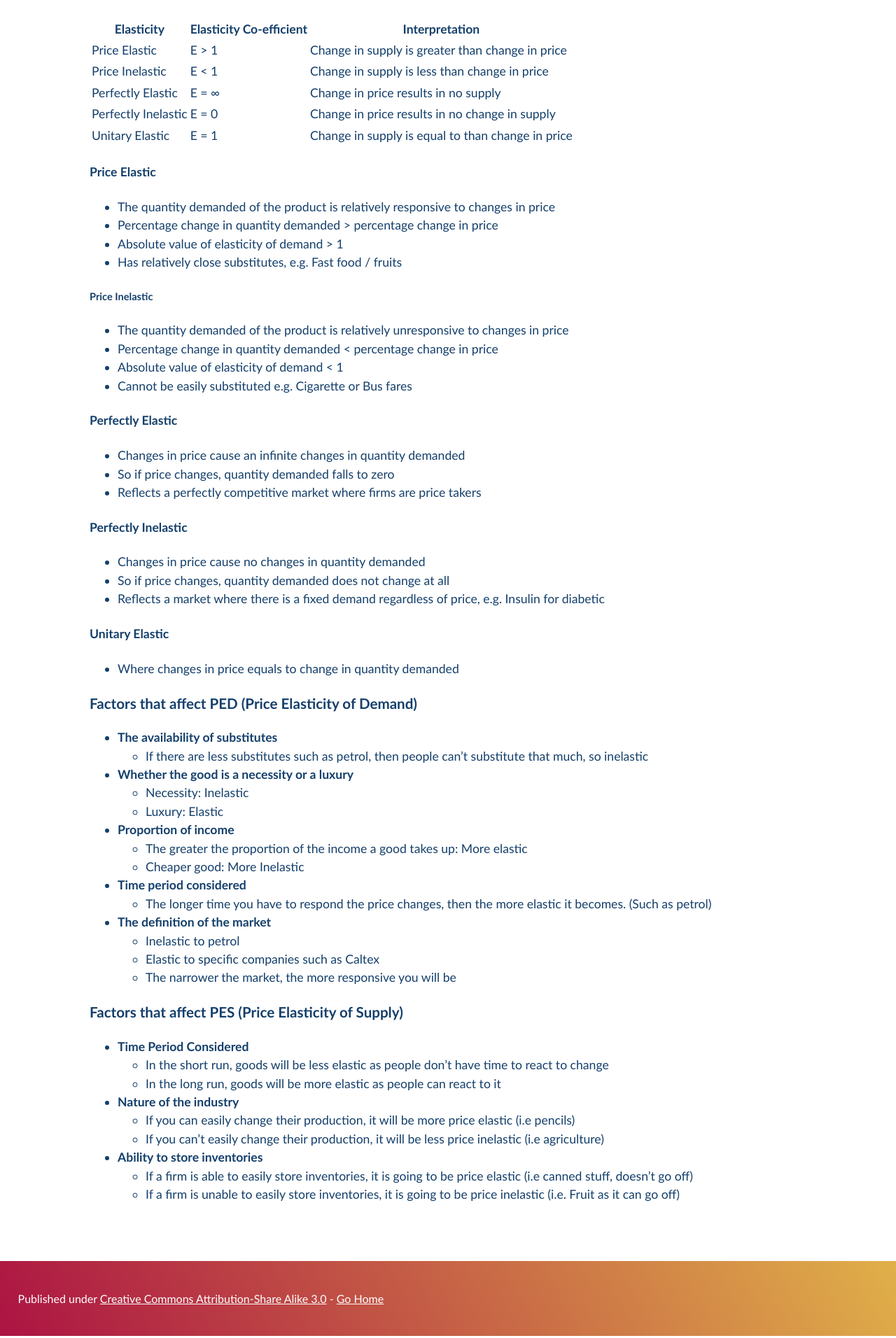
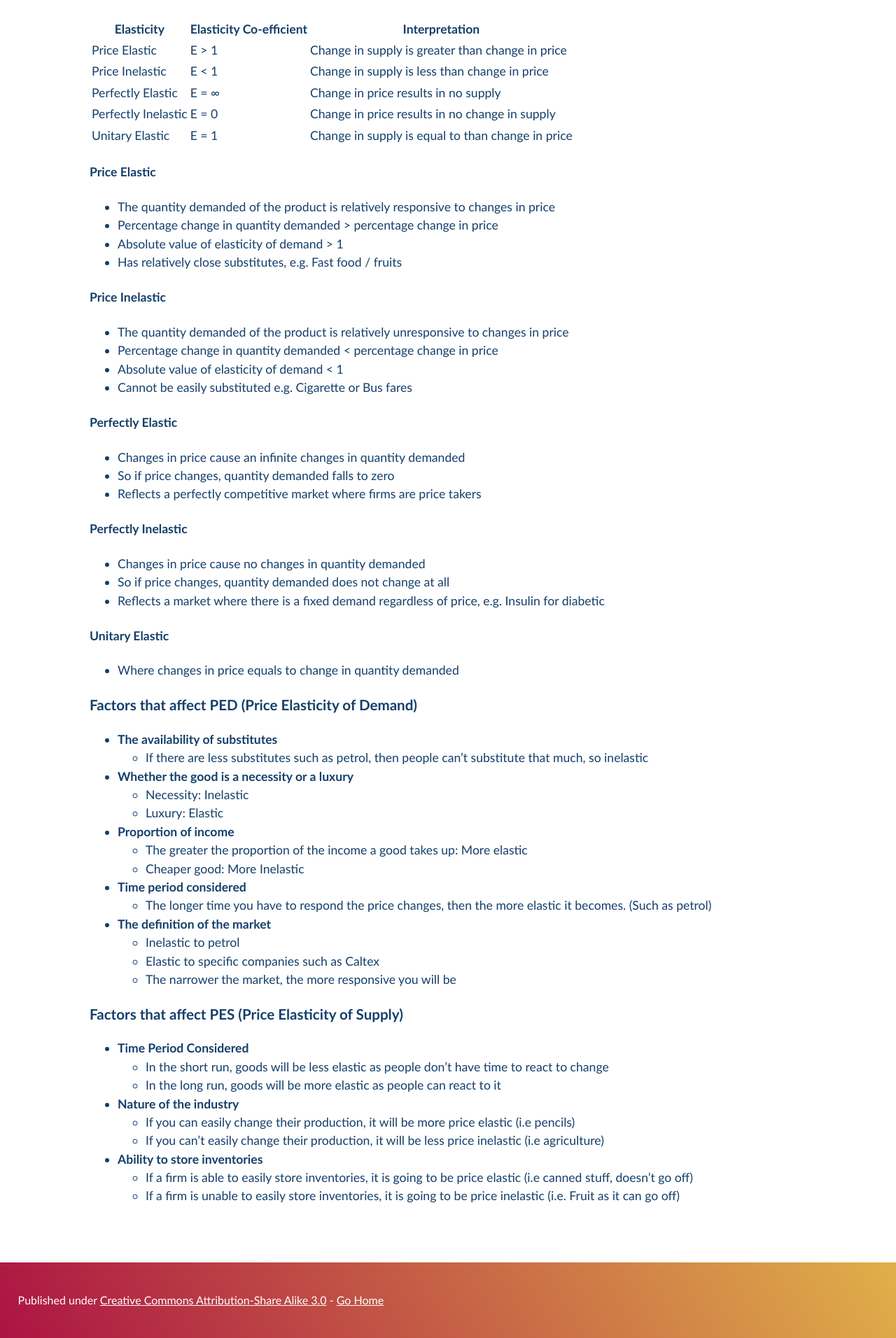
Before and after one commit to Pi-thagoras/the-chicken-pen, a Jekyll site: the page built from Price-Elasticity.md, in a window 1280 px wide. Shown: the part 863-2775 px from the top of the page at 70% size. Built offline with Jekyll 4.4.1, drawn with Linux system fonts in a browser that asks for light colours.

Commit message:
vault backup: 2023-05-19 12:59:55

```diff
--- a/Price-Elasticity.md
+++ b/Price-Elasticity.md
@@ -34,7 +34,7 @@ Price Elasticity is how responsive we are to certain changes in price of goods.
 -   Absolute value of elasticity of demand > 1
 -   Has relatively close substitutes, e.g. Fast food / fruits
 
-##### Price Inelastic
+#### Price Inelastic
 -   The quantity demanded of the product is relatively unresponsive to changes in price
 -   Percentage change in quantity demanded < percentage change in price
 -   Absolute value of elasticity of demand < 1
```
